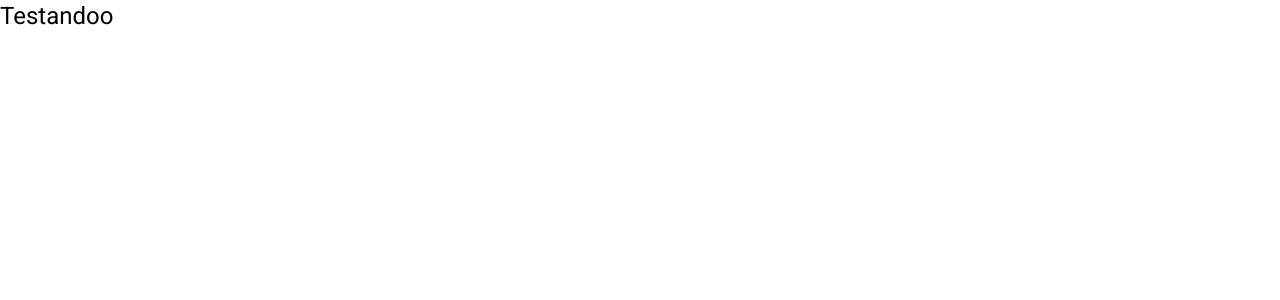
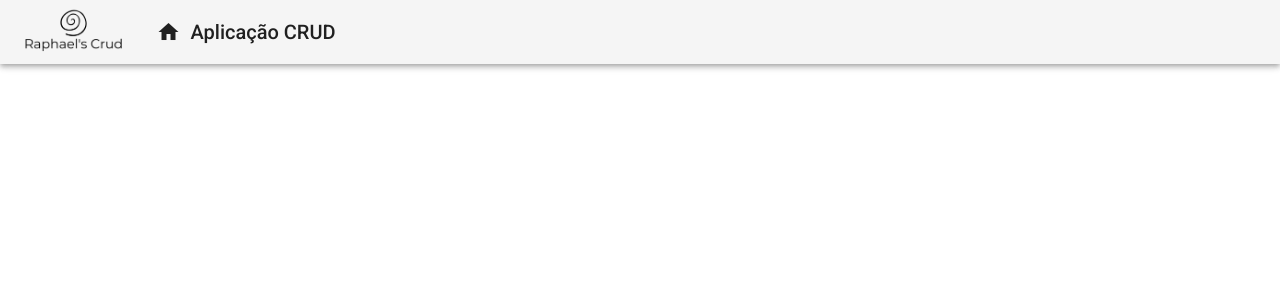
Before and after one commit to raphaelmalinski/angular-crud, an Angular app in the folder frontend/: page / in a window 1280 px wide. Shown: the top 300 px of the page. Built offline with nearby package versions, Linux system fonts and the light colour scheme.

Commit message:
Creates header component

```diff
--- a/frontend/src/app/app.component.html
+++ b/frontend/src/app/app.component.html
@@ -1 +1 @@
-<h1>Testandoo </h1>
+<app-header></app-header>
--- /dev/null
+++ b/frontend/src/app/components/template/header/header.component.css
@@ -0,0 +1,22 @@
+.header {
+    display: flex;
+    align-items: center;
+}
+
+.header a {
+    display: flex;
+    align-items: center;
+    text-decoration: none;
+}
+
+.header .logo {
+    max-height: 60px;
+}
+
+.header .title-group {
+    padding-left: 25px;
+}
+
+.header .title-group i {
+    padding-right: 10px;
+}
--- /dev/null
+++ b/frontend/src/app/components/template/header/header.component.html
@@ -0,0 +1,15 @@
+<mat-toolbar class="header mat-elevation-z4">
+    <span>
+        <a>
+            <img class="logo" src="assets/img/logo.png   " alt="logo">
+        </a>
+    </span>
+    <span class="title-group">
+        <a>
+            <i class="material-icons">
+                home
+            </i>
+            Aplicação CRUD
+        </a>
+    </span>
+</mat-toolbar>
--- /dev/null
+++ b/frontend/src/app/components/template/header/header.component.ts
@@ -0,0 +1,15 @@
+import { Component, OnInit } from '@angular/core';
+
+@Component({
+  selector: 'app-header',
+  templateUrl: './header.component.html',
+  styleUrls: ['./header.component.css']
+})
+export class HeaderComponent implements OnInit {
+
+  constructor() { }
+
+  ngOnInit(): void {
+  }
+
+}
```
Also changed, not shown: frontend/src/app/app.module.ts (+7 -2 lines), frontend/src/assets/img/logo.png (added).
